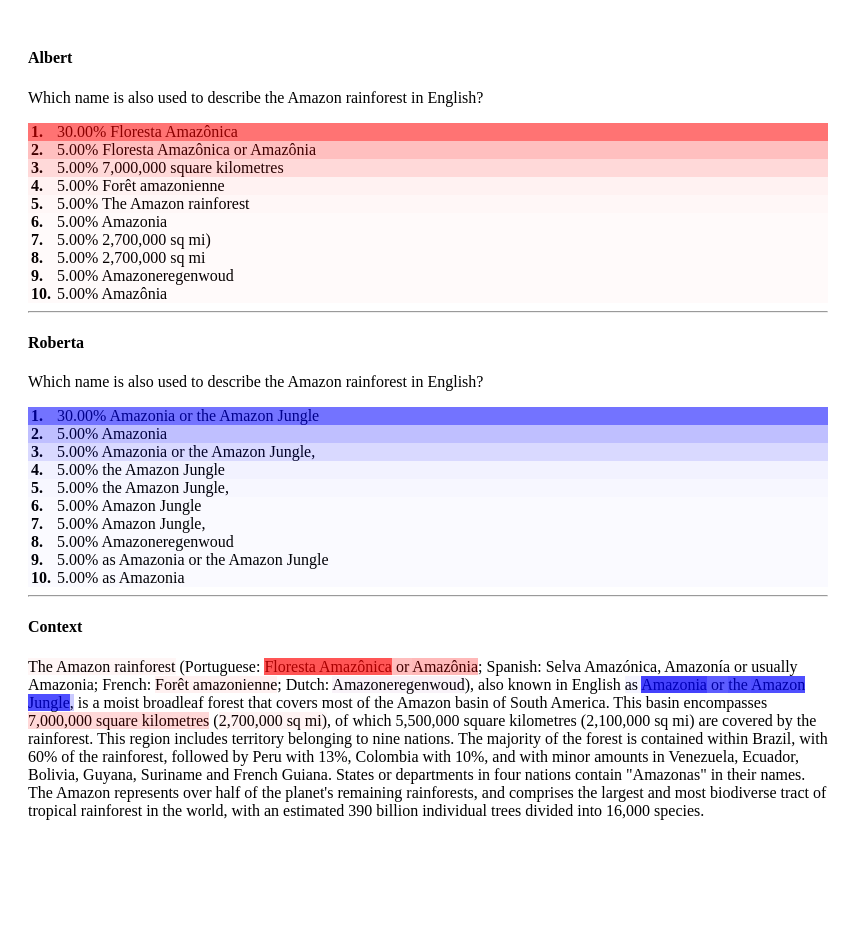
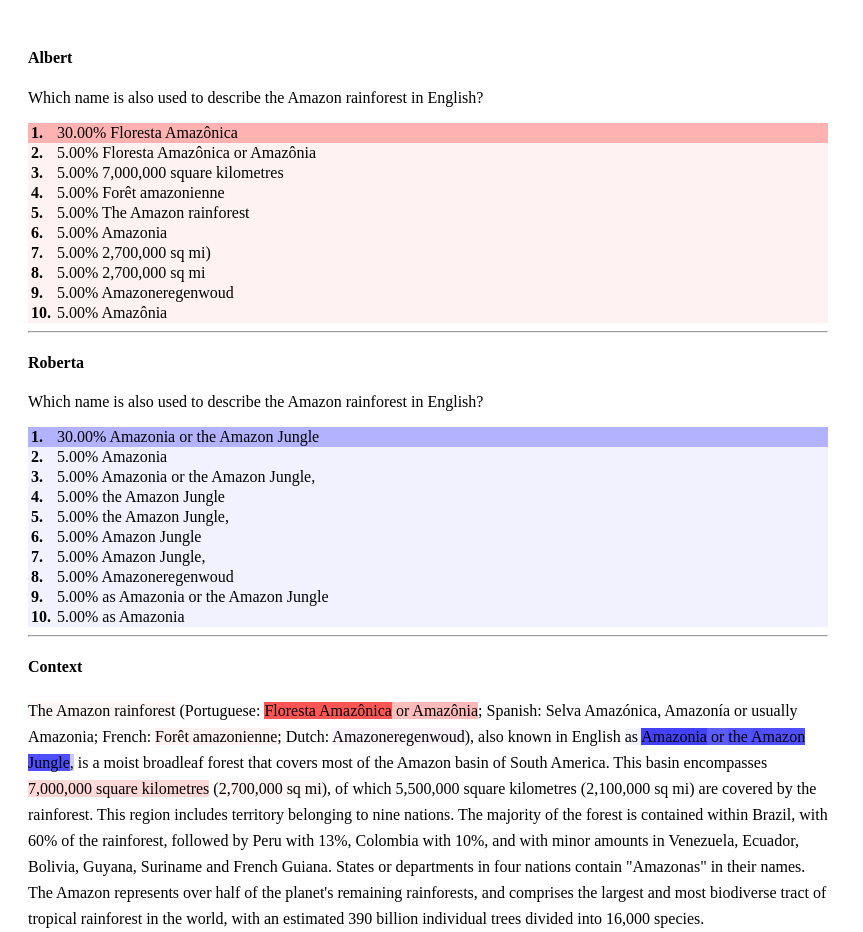
Before and after one commit to p208p2002/react-transformer-qa-decode-visualize, a React (Create React App) app: page / in a window 1280 px wide. Shown: the whole page, without its empty margins (0-863 px from the left). Before the commit the page ends 848 px from the top, so only its background shows below. Built offline with nearby package versions, Linux system fonts and the light colour scheme.

Commit message:
Fix opt issue

```diff
--- a/src/compoents/index.css
+++ b/src/compoents/index.css
@@ -10,28 +10,32 @@
   width: 100%;
 }
 
-  .span-hl-container{
+.hl-layer-container{
+  line-height: 26px;
+}
+
+.span-hl-container {
   color: rgba(0, 0, 0, 0);
 }
 
-  .span-hl-container hl{
+.span-hl-container hl {
   pointer-events: auto;
   background-color: gray;
 }
 
-  .op-10{
+.op-10 {
   opacity: 0.55;
 }
 
-  .op-9{
+.op-9 {
   opacity: 0.25;
 }
 
-  .op-8{
+.op-8 {
   opacity: 0.15;
 }
 
-  .op-7{
+.op-7 {
   opacity: 0.05;
 }
 
@@ -39,15 +43,16 @@
   opacity: 0.03;
 
 }
+
 .op-5,
 .op-4,
 .op-3,
 .op-2,
-  .op-1{
+.op-1 {
   opacity: 0.02;
 }
 
-  .bg-block{
+.bg-block {
   display: inline-block;
   width: 100%;
   height: 100%;
@@ -57,8 +62,14 @@
   left: 0;
 }
 
-  ul.hl-list{
+ul.hl-list {
   list-style-type: none;
   padding-left: 0;
   margin: 0;
 }
+
+ul.hl-list li{
+  line-height: 20px;
+  height: 20px;
+  position: relative;
+}
--- a/src/compoents/index.js
+++ b/src/compoents/index.js
@@ -29,11 +29,15 @@ export function HlLayer({ data, color }) {
 
 export function HlLayerContainer({ context, children }) {
   return (
-    <div className="position-relative">
-      {context}
+    <div className="hl-layer-container position-relative">
       <div className="span-hl-container align-to-parent">
         {children}
       </div>
+
+      <div style={{backgroundColor:'rgba(0,0,0,0)',position:'absolute','pointer-events':'none'}}>
+        {context}
+      </div>
+
       <ReactTooltip />
     </div>
   )
@@ -45,16 +49,31 @@ export function HlList({ data, color }) {
   return (
     <ul className='hl-list'>
       {probs.map((prob, index) => {
-        let opacity_level = 10 - index
-        if (opacity_level < 1) {
-          opacity_level = 1
-        }
         return (
           <li
             key={index}
-            className={`position-relative`}>
-            <b style={{ paddingLeft: 3, width: 22, display: 'inline-block' }}>{index + 1}.</b> {(prob * 100).toFixed(2)}% {data.result[index].answer_span}
-            <span className={`op-${opacity_level} bg-block`} style={{ backgroundColor: color }} />
+            className={`position-relative`}
+          >
+             <span style={{
+                position:'absolute',
+                backgroundColor:color,
+                content:"\\00A0",
+                width:'100%',
+                height:20,
+                opacity:prob
+            }}/>
+
+            <span style={{
+              position:'absolute',
+              backgroundColor:'rgba(0,0,0,0)',
+              width:'100%'
+            }}>
+              <b style={{ paddingLeft: 3, width: 22, display: 'inline-block' }}>{index + 1}.</b> {(prob * 100).toFixed(2)}% {data.result[index].answer_span}
+            </span>
+
+
+            {/* <span>{data.result[index].answer_span}</span> */}
+
           </li>
         )
       })}
```
Lines whose indentation alone changed are shown as unchanged.
